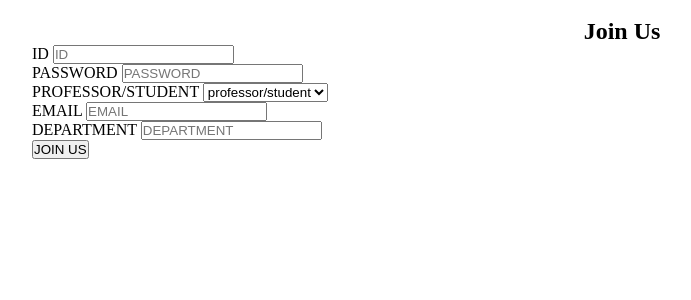
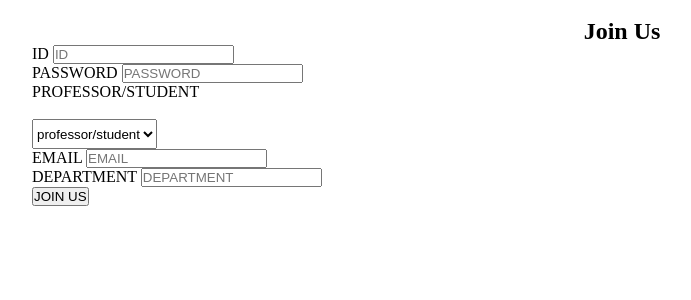
Before and after one commit to seeun98/flaskMindConnecting, a Flask app: page /joinus in a window 1280 px wide. Shown: the top 300 px of the page, without its empty margins (18-709 px from the left). Run offline with Flask 2, Linux system fonts and the light colour scheme.

Commit message:
joinus 수정

```diff
--- a/templates/joinus.html
+++ b/templates/joinus.html
@@ -87,8 +87,9 @@
                         <div class="input-group">
                             <div class="rs-select2 js-select-simple select--no-search">
                                 <label style="padding-bottom : 20px">PROFESSOR/STUDENT</label>
+                                <br></br>
                                 <select  name="is_student" tabindex="-1" class="select2-hidden-accessible"
-                                        aria-hidden="true">
+                                        aria-hidden="true" style="height:30px">
                                     <option disabled="disabled" selected="selected">professor/student</option>
                                     <option>Professor</option>
                                     <option>Student</option>
```
